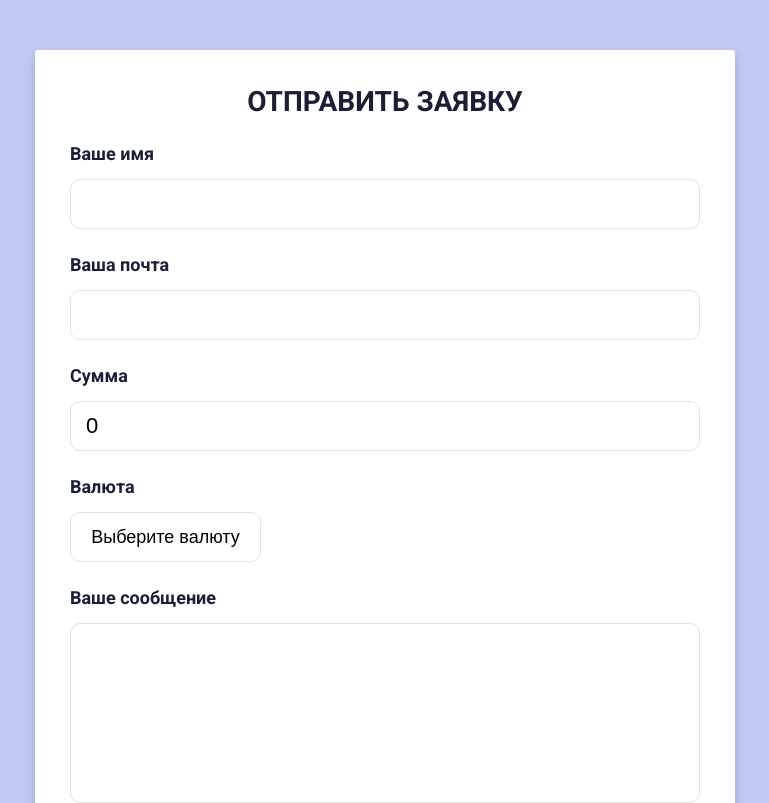
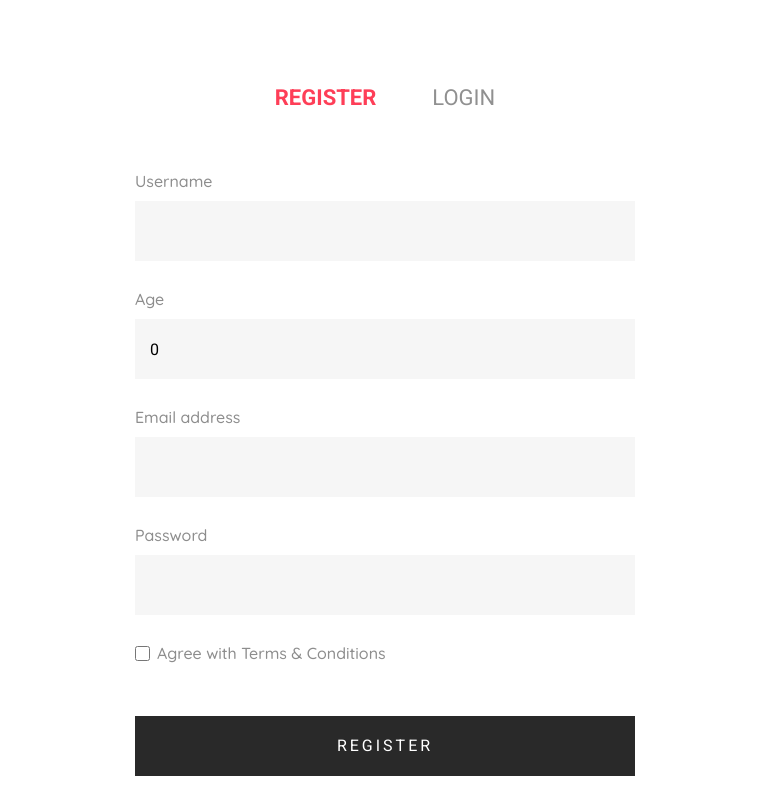
Before and after one commit to LeelaMardana/Neobis-Auth, a React (Create React App) app: page / in a window 1280 px wide. Shown: the top 803 px of the page, without its empty margins (255-1024 px from the left). Built offline with nearby package versions, Linux system fonts and the light colour scheme.

Commit message:
Create form

```diff
--- a/package.json
+++ b/package.json
@@ -1,5 +1,5 @@
 {
-  "name": "redux-toolkit",
+  "name": "auth",
   "version": "0.1.0",
   "private": true,
   "dependencies": {
--- a/public/index.html
+++ b/public/index.html
@@ -24,7 +24,7 @@
       work correctly both with client-side routing and a non-root public URL.
       Learn how to configure a non-root public URL by running `npm run build`.
     -->
-    <title>React App</title>
+    <title>Auth</title>
   </head>
   <body>
     <noscript>You need to enable JavaScript to run this app.</noscript>
--- a/src/App.scss
+++ b/src/App.scss
@@ -1,15 +1,70 @@
-@import url('https://fonts.googleapis.com/css2?family=Roboto:wght@300;400;700&display=swap');
+@import url('https://fonts.googleapis.com/css2?family=Quicksand:wght@500&family=Roboto:wght@300;400;700&display=swap');
 
-* {
-  margin: 0;
-  padding: 0;
+html {
   box-sizing: border-box;
 }
 
+*,
+*::after,
+*::before {
+  box-sizing: inherit;
+}
+
+ul,
+ol {
+  padding: 0;
+}
+
+body,
+h1,
+h2,
+h3,
+h4,
+h5,
+h6,
+p,
+ul,
+ol,
+li,
+figure,
+figcaption,
+blockquote,
+dl,
+dd {
+  margin: 0;
+}
+
+ul {
+  list-style: none;
+}
+
+img {
+  max-width: 100%;
+  display: block;
+}
+
+input,
+button,
+textarea,
+select {
+  font: inherit;
+}
+
+a {
+  text-decoration: none;
+  color: inherit;
+  transition: color 0.2s;
+}
+
+body {
+  font-size: 16px;
+  line-height: 26px;
+  color: #8d8d8d;
+}
 .app {
   width: 100%;
   min-height: 100vh;
-  background-color: rgb(194 202 244);
+  background-color: #fff;
   padding: 50px;
   font-family: 'Roboto', sans-serif;
 }
--- a/src/Form/Form.js
+++ b/src/Form/Form.jsx
@@ -37,10 +37,9 @@ const CustomForm = () => {
     <Formik
       initialValues={{
         name: '',
+        age: 0,
         email: '',
-        amount: 0,
-        currency: '',
-        text: '',
+        password: '',
         terms: false,
       }}
       validationSchema={Yup.object({
@@ -50,14 +49,12 @@ const CustomForm = () => {
         email: Yup.string()
           .email('Неправильный email адрес.')
           .required('Введите email.'),
-        amount: Yup.number()
-          .min(5, 'Минимальная сумма 5.')
-          .required('Введите сумму.'),
-        currency: Yup.string().required('Выберите валюту.'),
-        text: Yup.string().min(
-          11,
-          'Сообщение должно содержать более чем 10 символов.'
-        ),
+        age: Yup.number()
+          .min(5, 'Минимальный возраст должен быть 18.')
+          .required('Введите возраст.'),
+        password: Yup.string()
+          .min(8, 'Пароль должен содержать минимум 8 символов.')
+          .required('Введите пароль.'),
         terms: Yup.boolean()
           .required('Необходимо согласие!')
           .oneOf([true], 'Необходимо согласие!'),
@@ -65,32 +62,36 @@ const CustomForm = () => {
       onSubmit={values => console.log(JSON.stringify(values, null, 2))}
     >
       <Form className={s.form}>
-        <h2>Отправить заявку</h2>
-        <MyTextInput label='Ваше имя' id='name' name='name' type='text' />
+        <div className={s.modal}>
+          <a className={s.active} href='#1'>
+            Register
+          </a>
+          <a className={s.link} href='#2'>
+            Login
+          </a>
+        </div>
+        <MyTextInput label='Username' id='name' name='name' type='text' />
 
-        <MyTextInput label='Ваша почта' id='email' name='email' type='email' />
+        <label htmlFor='age'>Age</label>
+        <Field id='age' name='age' type='number' />
+        <ErrorMessage className={s.error} name='age' component='div' />
 
-        <label htmlFor='amount'>Сумма</label>
-        <Field id='amount' name='amount' type='number' />
-        <ErrorMessage className={s.error} name='amount' component='div' />
+        <MyTextInput
+          label='Email address'
+          id='email'
+          name='email'
+          type='email'
+        />
 
-        <label htmlFor='currency'>Валюта</label>
-        <Field id='currency' name='currency' as='select'>
-          <option value=''>Выберите валюту</option>
-          <option value='USD'>USD</option>
-          <option value='UAH'>UAH</option>
-          <option value='RUB'>RUB</option>
-        </Field>
-        <ErrorMessage className={s.error} name='currency' component='div' />
+        <MyTextInput
+          label='Password'
+          id='password'
+          name='password'
+          type='password'
+        />
 
-        <label htmlFor='text'>Ваше сообщение</label>
-        <Field id='text' name='text' as='textarea' />
-        <ErrorMessage className={s.error} name='text' component='div' />
-
-        <MyCheckbox name='terms'>
-          Соглашаетесь с политикой конфиденциальности?
-        </MyCheckbox>
-        <button type='submit'>Отправить</button>
+        <MyCheckbox name='terms'>Agree with Terms & Conditions</MyCheckbox>
+        <button type='submit'>Register</button>
       </Form>
     </Formik>
   );
--- a/src/Form/Form.module.scss
+++ b/src/Form/Form.module.scss
@@ -1,98 +1,79 @@
+.modal {
+  text-align: center;
+  margin-bottom: 55px;
+  .active {
+    margin: 0 28px;
+    font-size: 22px;
+    text-transform: uppercase;
+    color: #fe3e57;
+    font-weight: 700;
+  }
+  .link {
+    margin: 0 28px;
+    color: #909090;
+    font-size: 22px;
+    text-transform: uppercase;
+  }
+}
 .form {
+  user-select: none;
   margin: 0 auto;
   padding: 35px;
-  width: 700px;
-  min-height: 500px;
+  max-width: 570px;
   background-color: #fff;
-  color: #1a1f36;
-  border-radius: 3px;
-  box-shadow: rgb(60 66 87 / 12%) 0px 7px 14px 0px,
-    rgb(0 0 0 / 12%) 0px 3px 6px 0px;
+  color: #8d8d8d;
   .error {
     color: #e53e3e;
     margin-top: 8px;
   }
-  h2 {
-    text-align: center;
-    font-size: 28px;
-    text-transform: uppercase;
-  }
   label {
-    display: block;
     margin-top: 25px;
-    font-size: 18px;
-    font-weight: bold;
+    font-family: 'Quicksand', sans-serif;
+    display: flex;
+    align-items: center;
+    gap: 7px;
+
+    &.terms {
+      align-items: center;
+      display: flex;
+    }
   }
   input {
+    display: block;
+    border: none;
+    background-color: #f6f6f6;
+    height: 60px;
+    padding: 0 15px;
+    margin-top: 7px;
     width: 100%;
-    height: 50px;
-    margin-top: 15px;
-    padding: 5px 15px;
-    background: #fff;
-    border: 1px solid #e2e2e2;
-    border-radius: 10px;
-    font-size: 22px;
-    &:focus {
-      outline: 1px solid rgb(84, 105, 212);
-    }
   }
-  select {
-    height: 50px;
-    margin-top: 15px;
-    padding: 0 20px;
-    font-size: 18px;
-    text-align: center;
-    appearance: none;
-    background: #fff;
-    border: 1px solid #e2e2e2;
-    border-radius: 10px;
-    cursor: pointer;
-    &:focus {
-      outline: 1px solid rgb(84, 105, 212);
-    }
-  }
-  textarea {
-    height: 180px;
-    width: 100%;
-    margin-top: 15px;
-    padding: 15px 20px;
-    font-size: 18px;
-    background: #fff;
-    border: 1px solid #e2e2e2;
-    border-radius: 10px;
-    resize: none;
-    &:focus {
-      outline: 1px solid rgb(84, 105, 212);
-    }
-  }
+
   input[type='checkbox'] {
-    display: inline;
-    font-size: 16px;
-    width: 25px;
-    height: 25px;
-    margin-top: 0;
-    margin-right: 15px;
+    margin: 0;
+    width: 15px;
+    height: 15px;
+    outline: transparent;
+    user-select: none;
     .checkbox {
       display: flex;
       align-items: center;
     }
   }
   button {
-    display: block;
-    width: 180px;
-    padding: 15px;
-    margin-top: 25px;
-    font-size: 18px;
+    width: 100%;
+    margin-top: 50px;
+    border: none;
     color: #fff;
-    border: 0;
-    border-radius: 10px;
-    background-color: rgb(84, 105, 212);
-    transition: opacity 0.2s;
+    background-color: #292929;
+    padding: 17px;
+    letter-spacing: 3px;
+    margin-bottom: 12px;
     cursor: pointer;
+    transition: all 0.2s;
+    text-transform: uppercase;
 
     &:hover {
-      opacity: 0.8;
-      background-color: rgb(84, 105, 212);
+      background-color: #e53e3e;
     }
   }
 }
```
